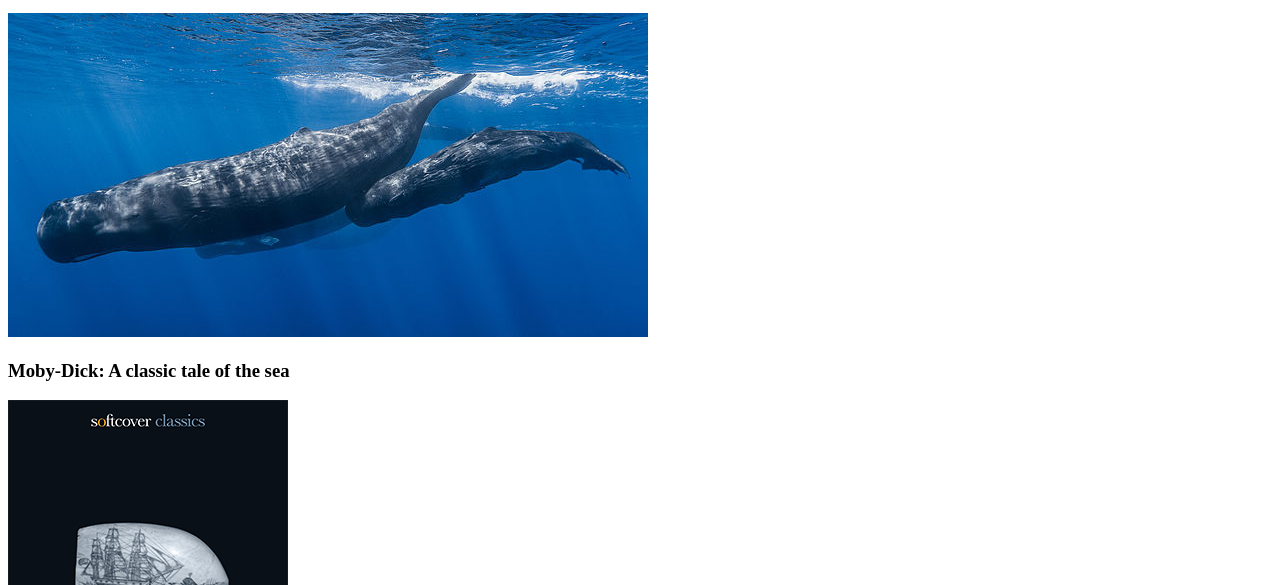
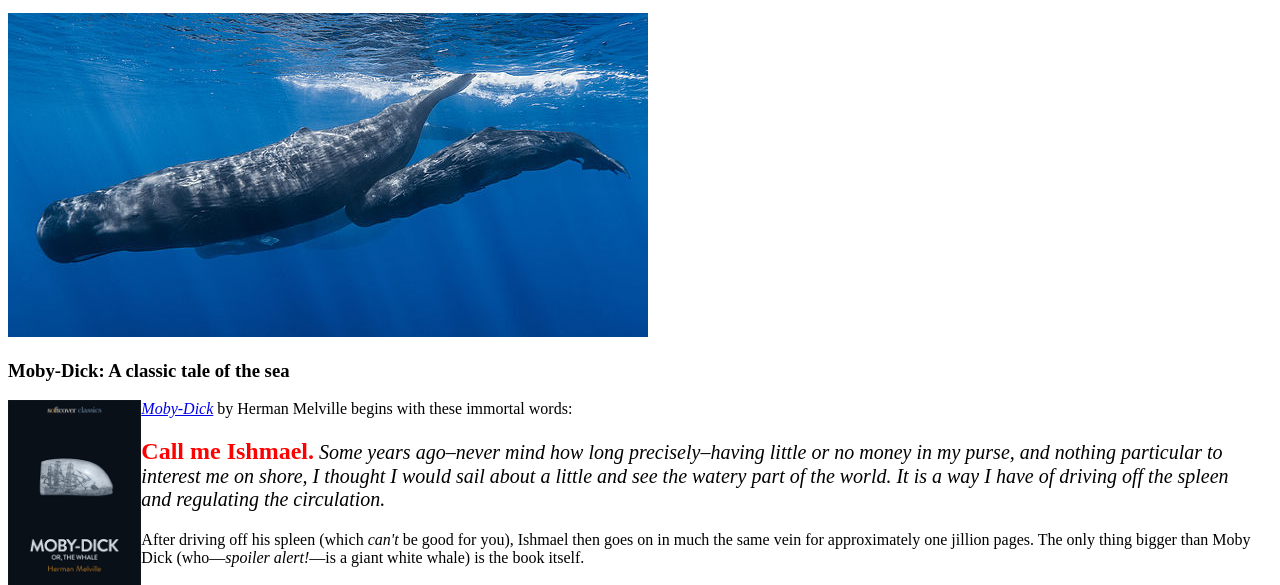
Before and after one commit to JohnPaulIII/sample_website, a plain HTML site: page moby_dick.html in a window 1280 px wide. Shown: the part 210-795 px from the top of the page. Drawn offline with Linux system fonts and the light colour scheme.

Commit message:
Float image on Moby Dick page

```diff
--- a/moby_dick.html
+++ b/moby_dick.html
@@ -42,7 +42,7 @@
 
       <a href="https://www.softcover.io/read/6070fb03/moby-dick"
          target="_blank" rel="noopener">
-        <img src="images/moby_dick.png" alt="Moby Dick">
+        <img src="images/moby_dick.png" alt="Moby Dick" height="200px" style="float: left;">
       </a>
 
       <p>
```
